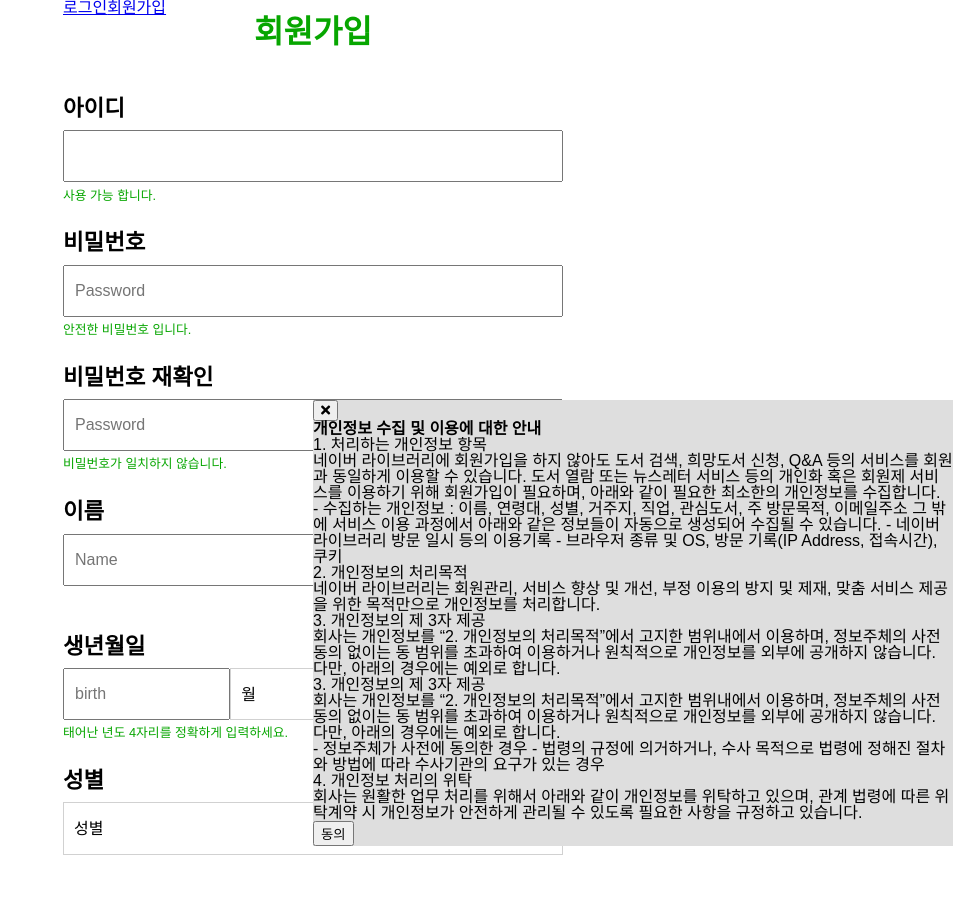
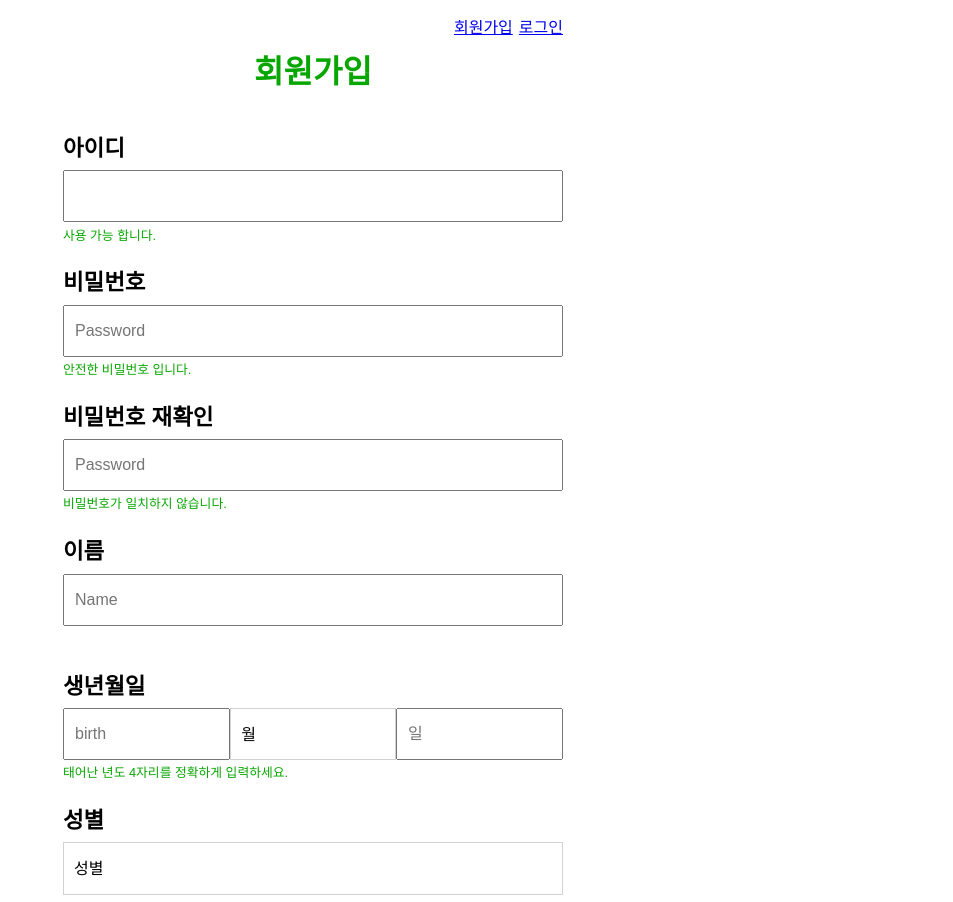
Before and after one commit to codesquad-member-2020/signup-11, a plain HTML site: page FE/index.html in a window 1280 px wide. Shown: the top 902 px of the page, without its empty margins (327-1280 px from the left). Drawn offline with Linux system fonts and the light colour scheme.

Commit message:
[feat] 회원가입 상단 링크 페이지, 약관 스타일 추가 및 변경

```diff
--- a/FE/css/style.css
+++ b/FE/css/style.css
@@ -11,13 +11,21 @@
   width: 500px;
 }
 
-.link-list li {
-  float: left;
+.link {
+  padding: 20px 0;
 }
 
-.form-wrap {}
+.link-list {
+  display: block;
+}
 
-.form-wrap form {}
+.link-list li {
+  float: right;
+}
+
+.link-list li:last-child {
+  margin-right: 6px;
+}
 
 .form-title h1 {
   text-align: center;
@@ -109,17 +117,56 @@
 
 /* 약관 */
 .terms-modal {
-  position: absolute;
-  top: 50%;
-  left: 50%;
-
+  padding: 20px 10px;
   background-color: #dedede;
 }
 
+.close-buttom {
+  position: relative;
+}
+
+.close-buttom button {
+  position: absolute;
+  top: -12px;
+  right: -6px;
+  outline: 0;
+  border: 0;
+  background-color: transparent;
+  cursor: pointer;
+  font-size: 22px;
+}
+
+.terms-contents {
+  margin-bottom: 20px;
+}
+
+.terms-title {}
+
+.terms-title h3 {
+  margin-bottom: 10px;
+}
+
 .terms-contents ul {
-  height: 200%;
+  height: 200px;
   overflow: scroll;
+  background-color: #fff;
+  padding: 20px 10px;
 }
+
+.agree {
+  text-align: center;
+}
+
+.agree-button {
+  width: 30%;
+  padding: 10px 0;
+  text-align: center;
+  color: #fff;
+  cursor: pointer;
+  border: 0;
+  background-color: #07A600;
+}
+
 
 /* login css */
 .login {
@@ -134,86 +181,6 @@
   margin: 0 0 10px;
 }
 
-.login .form-group {}
-
 .userLogin {
   margin: 20px 0 0;
 }
-
-
-
-/* .link-list {
-  display: flex;
-}
-
-.link-list li {
-  margin: 10px;
-} */
-
-/* #form-container {
-  margin: 0 auto;
-  width: 80%;
-}
-
-#form-container form {
-  display: flex;
-  flex-direction: column;
-} */
-/*
-.join-content {
-  width: 50%;
-  margin: 0 auto;
-}
-
-.form-group {
-  display: flex;
-  flex-direction: column;
-  margin: 10px;
-}
-
-.form-group label {
-  margin: 10px 0;
-}
-
-.form-title h1 {
-  text-align: center;
-  font-size: 2em;
-  color: var(--title-color);
-}
-
-.input-box {
-  display: block;
-}
-
-.form-group input {
-  padding: 10px;
-  border-radius: 3px;
-}
-
-.input-box input {
-  width: 100%;
-}
-
-.birth-group {
-  display: flex;
-  justify-content: space-between;
-}
-
-.birth-group label,
-.birth-group input,
-.birth-group select {}
-
-.button-group {
-  display: flex;
-}
-
-.button-group button {
-  width: 50%;
-  color: #fff;
-  background-color: var(--title-color);
-  padding: 10px;
-}
-
-.terms-modal {
-  display: none;
-} */
```
